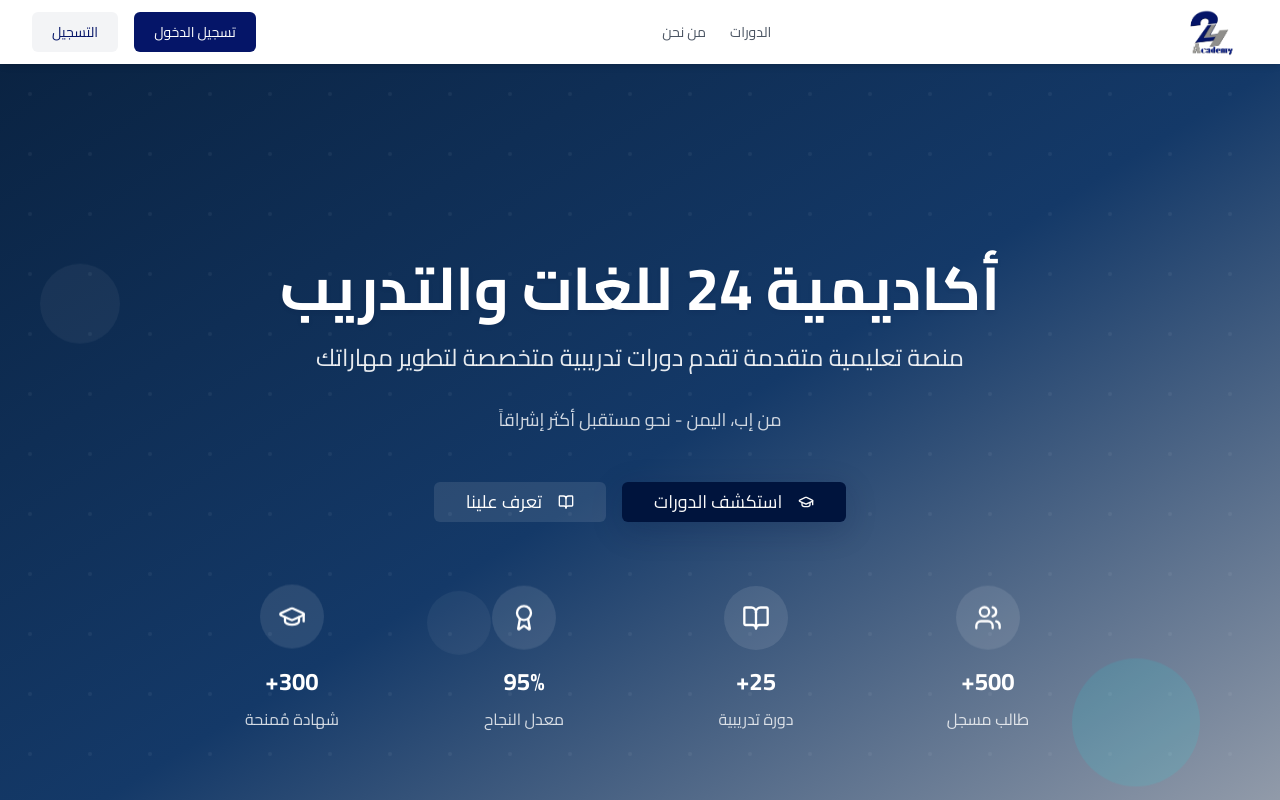
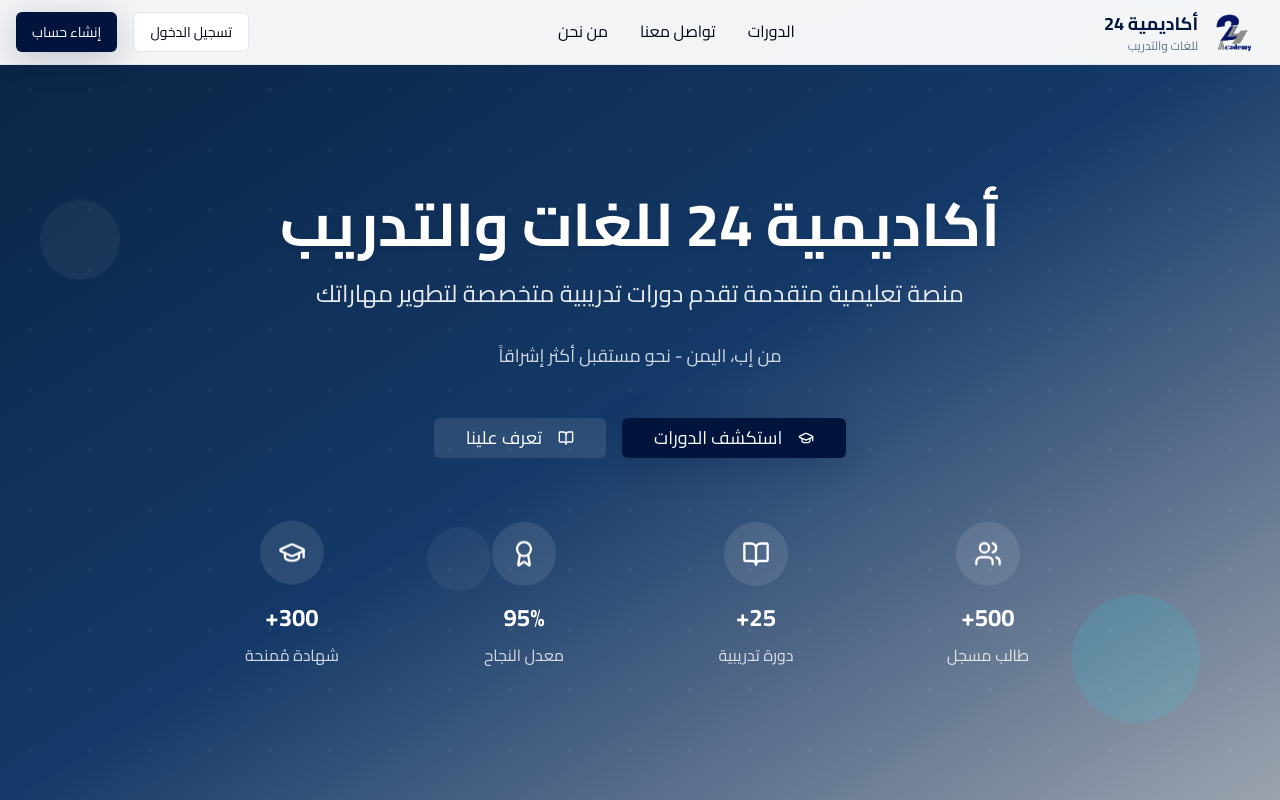
Before and after one commit to 24acaemy/24academy, a Next.js app: page / in a window 1280 px wide. Shown: the top 800 px of the page. Built offline with nearby package versions, Linux system fonts and the light colour scheme; no server answers.

Commit message:
Update Nav.tsx

```diff
--- a/src/app/components/Nav.tsx
+++ b/src/app/components/Nav.tsx
@@ -1,16 +1,19 @@
 "use client";
-import { useState, useEffect } from 'react';
-import Image from 'next/image';
-import Link from 'next/link';
-import { auth, db } from '@/services/firebase';
-import { useRouter } from 'next/navigation';
-import { FaEnvelope, FaUserCircle } from 'react-icons/fa';
-import { doc, getDoc } from 'firebase/firestore';
+
+import { useState, useEffect } from "react";
+import Link from "next/link";
+import Image from "next/image";
+import { useRouter } from "next/navigation";
+import { auth, db } from "@/services/firebase";
+import { doc, getDoc } from "firebase/firestore";
+import { Button } from "@/app/components/ui/button";
+import { Menu, X } from "lucide-react";
+import { FaUserCircle } from "react-icons/fa";
 
 const Header = () => {
-  const [user, setUser] = useState(null);
+  const [user, setUser] = useState<any>(null);
   const [userRole, setUserRole] = useState<string | null>(null);
-  const [isMobileMenuOpen, setIsMobileMenuOpen] = useState(false);
+  const [isMenuOpen, setIsMenuOpen] = useState(false);
   const [isDropdownOpen, setIsDropdownOpen] = useState(false);
   const router = useRouter();
 
@@ -21,106 +24,115 @@ const Header = () => {
         const userDocRef = doc(db, "users", user.uid);
         const docSnap = await getDoc(userDocRef);
         if (docSnap.exists()) {
-          const userData = docSnap.data();
-          setUserRole(userData.role);
+          setUserRole(docSnap.data().role);
         }
       } else {
         setUserRole(null);
       }
     });
-
     return () => unsubscribe();
   }, []);
 
   const handleLogout = async () => {
     try {
       await auth.signOut();
-      router.push('/login');
+      router.push("/login");
     } catch (error) {
       console.error("Error signing out: ", error);
     }
   };
 
   return (
-    <header className="bg-white shadow-md backdrop-blur-lg bg-opacity-50 sticky top-0 z-50" dir="rtl">
-      <div className="mx-auto flex h-16 max-w-screen-xl items-center justify-between px-4 sm:px-6 lg:px-8">
-        {/* Logo */}
-        <Link href="/" className="flex items-center">
-          <span className="sr-only">الصفحة الرئيسية</span>
+    <header
+      className="fixed top-0 w-full z-50 bg-background/95 backdrop-blur-sm border-b border-border"
+      dir="rtl"
+    >
+      <div className="container mx-auto px-4">
+        <div className="flex items-center justify-between h-16">
+          {/* Logo and Title */}
+          <div className="flex items-center space-x-2 space-x-reverse">
             <Image
               src="/logo.png"
-            alt="الشعار"
-            width={70}
-            height={15}
-            className="object-contain max-w-full h-auto"
+              alt="أكاديمية 24"
+              width={40}
+              height={40}
+              className="h-10 w-auto"
             />
-        </Link>
+            <div>
+              <h1 className="text-lg font-bold text-primary arabic-text">
+                أكاديمية 24
+              </h1>
+              <p className="text-xs text-muted-foreground arabic-text">
+                للغات والتدريب
+              </p>
+            </div>
+          </div>
 
           {/* Desktop Navigation */}
-        <nav className="hidden md:flex items-center gap-8">
-          <ul className="flex items-center gap-6 text-sm">
-            <li>
-              <Link className="text-gray-600 hover:text-[#051568] transition duration-200" href="/Courses">
+          <nav className="hidden md:flex items-center space-x-8 space-x-reverse">
+            <Link
+              href="/Courses"
+              className="text-foreground hover:text-primary transition-colors arabic-text"
+            >
               الدورات
             </Link>
-            </li>
             {user && userRole === "admin" && (
               <>
-                <li>
-                  <Link className="text-gray-600 hover:text-[#051568] transition duration-200" href="/admin-dashboard">
+                <Link
+                  href="/admin-dashboard"
+                  className="text-foreground hover:text-primary transition-colors arabic-text"
+                >
                   لوحة التحكم
                 </Link>
-                </li>
-                <li>
-                  <Link className="text-gray-600 hover:text-[#051568] transition duration-200" href="/admin-reports">
+                <Link
+                  href="/admin-reports"
+                  className="text-foreground hover:text-primary transition-colors arabic-text"
+                >
                   التقارير
                 </Link>
-                </li>
               </>
             )}
             {user && userRole === "teacher" && (
-              <>
-                <li>
-                  <Link className="text-gray-600 hover:text-[#051568] transition duration-200" href="/teacher-dashboard">
-                  لوحة التخكم
+              <Link
+                href="/teacher-dashboard"
+                className="text-foreground hover:text-primary transition-colors arabic-text"
+              >
+                لوحة التحكم
               </Link>
-                </li>
-
-              </>
             )}
             {user && userRole !== "admin" && userRole !== "teacher" && (
-              <li>
-                <Link className="text-gray-600 hover:text-[#051568] transition duration-200" href="/student-dashboard/my-courses">
+              <Link
+                href="/student-dashboard/my-courses"
+                className="text-foreground hover:text-primary transition-colors arabic-text"
+              >
                 دوراتي
               </Link>
-              </li>
             )}
-
-            <li>
-              <Link className="text-gray-600 hover:text-[#051568] transition duration-200" href="/Aboutus">
+            <a
+  href="#contact"
+  className="text-foreground hover:text-primary transition-colors arabic-text"
+>
+  تواصل معنا
+</a>
+            <Link
+              href="/Aboutus"
+              className="text-foreground hover:text-primary transition-colors arabic-text"
+            >
               من نحن
             </Link>
-            </li>
-          </ul>
           </nav>
 
-        {/* User Section */}
-        <div className="flex items-center gap-4">
+          {/* Desktop Auth */}
+          <div className="hidden md:flex items-center space-x-4 space-x-reverse">
             {!user ? (
-            <div className="flex gap-4">
-              <Link
-                className="rounded-md bg-[#051568] px-5 py-2.5 text-sm font-medium text-white hover:bg-[#03457d] transition duration-200"
-                href="/login"
-              >
-                تسجيل الدخول
-              </Link>
-              <Link
-                className="hidden rounded-md bg-gray-100 px-5 py-2.5 text-sm font-medium text-[#051568] hover:bg-gray-200 transition duration-200 sm:block"
-                href="/signup"
-              >
-                التسجيل
-              </Link>
-            </div>
+              <>
+                <Button variant="outline" className="arabic-text">
+                  <Link href="/login">تسجيل الدخول</Link>
+                </Button>
+                <Button className="academy-button-primary arabic-text">
+                  <Link href="/signup">إنشاء حساب</Link>
+                </Button>
+              </>
             ) : (
               <div className="relative">
                 <button
@@ -128,7 +140,9 @@ const Header = () => {
                   className="flex items-center gap-2 bg-gray-100 p-2.5 rounded-lg shadow-md hover:shadow-lg transition-all cursor-pointer"
                 >
                   <FaUserCircle className="text-[#051568] text-xl" />
-                <span className="text-gray-600 text-sm font-medium">{user.email}</span>
+                  <span className="text-gray-600 text-sm font-medium">
+                    {user.email}
+                  </span>
                 </button>
                 {isDropdownOpen && (
                   <div className="absolute left-0 mt-2 bg-white border border-gray-200 rounded-lg shadow-md w-48 z-10">
@@ -144,99 +158,109 @@ const Header = () => {
             )}
           </div>
 
-        {/* Mobile Menu Toggle */}
-        <button
-          onClick={() => setIsMobileMenuOpen(!isMobileMenuOpen)}
-          className="block rounded bg-gray-100 p-2.5 text-gray-600 hover:text-gray-800 transition duration-200 md:hidden"
-        >
-          <span className="sr-only">فتح القائمة</span>
-          <svg
-            xmlns="http://www.w3.org/2000/svg"
-            className="h-5 w-5"
-            fill="none"
-            viewBox="0 0 24 24"
-            stroke="currentColor"
-            strokeWidth="2"
-          >
-            <path strokeLinecap="round" strokeLinejoin="round" d="M4 6h16M4 12h16M4 18h16" />
-          </svg>
+          {/* Mobile Menu Button */}
+          <button className="md:hidden" onClick={() => setIsMenuOpen(!isMenuOpen)}>
+            {isMenuOpen ? <X size={24} /> : <Menu size={24} />}
           </button>
         </div>
 
-      {/* Mobile Navigation Menu */}
-      <div
-        className={`md:hidden ${isMobileMenuOpen ? 'block' : 'hidden'} bg-white shadow-md p-4 transition-all ease-in-out duration-300`}
-      >
-        <nav aria-label="Global" className="flex flex-col gap-4">
-          <ul>
-            <li className="border-b border-gray-200 py-2">
+        {/* Mobile Menu */}
+        {isMenuOpen && (
+          <div className="md:hidden absolute top-16 inset-x-0 bg-background border-b border-border animate-fade-in">
+            <div className="px-4 py-4 space-y-4">
               <Link
-                className="block text-gray-600 hover:text-[#051568] transition duration-200 px-4 py-2 rounded-md hover:bg-gray-100"
                 href="/Courses"
-                onClick={() => setIsMobileMenuOpen(false)}
+                className="block text-foreground hover:text-primary transition-colors arabic-text"
+                onClick={() => setIsMenuOpen(false)}
               >
                 الدورات
               </Link>
-            </li>
               {user && userRole === "admin" && (
                 <>
-                <li className="border-b border-gray-200 py-2">
                   <Link
-                    className="block text-gray-600 hover:text-[#051568] transition duration-200 px-4 py-2 rounded-md hover:bg-gray-100"
                     href="/admin-dashboard"
-                    onClick={() => setIsMobileMenuOpen(false)}
+                    className="block text-foreground hover:text-primary transition-colors arabic-text"
+                    onClick={() => setIsMenuOpen(false)}
                   >
                     لوحة التحكم
                   </Link>
-                </li>
-                <li className="border-b border-gray-200 py-2">
                   <Link
-                    className="block text-gray-600 hover:text-[#051568] transition duration-200 px-4 py-2 rounded-md hover:bg-gray-100"
                     href="/admin-reports"
-                    onClick={() => setIsMobileMenuOpen(false)}
+                    className="block text-foreground hover:text-primary transition-colors arabic-text"
+                    onClick={() => setIsMenuOpen(false)}
                   >
                     التقارير
                   </Link>
-                </li>
                 </>
               )}
               {user && userRole === "teacher" && (
-              <>
-                <li className="border-b border-gray-200 py-2">
                 <Link
-                    className="block text-gray-600 hover:text-[#051568] transition duration-200 px-4 py-2 rounded-md hover:bg-gray-100"
                   href="/teacher-dashboard"
-                    onClick={() => setIsMobileMenuOpen(false)}
+                  className="block text-foreground hover:text-primary transition-colors arabic-text"
+                  onClick={() => setIsMenuOpen(false)}
                 >
                   لوحة التحكم
                 </Link>
-                </li>
-
-              </>
               )}
               {user && userRole !== "admin" && userRole !== "teacher" && (
-              <li className="border-b border-gray-200 py-2">
                 <Link
-                  className="block text-gray-600 hover:text-[#051568] transition duration-200 px-4 py-2 rounded-md hover:bg-gray-100"
                   href="/student-dashboard/my-courses"
-                  onClick={() => setIsMobileMenuOpen(false)}
+                  className="block text-foreground hover:text-primary transition-colors arabic-text"
+                  onClick={() => setIsMenuOpen(false)}
                 >
                   دوراتي
                 </Link>
-              </li>
               )}
-
-            <li className="py-2">
+              <a
+  href="#contact"
+  className="block text-foreground hover:text-primary transition-colors arabic-text"
+  onClick={() => setIsMenuOpen(false)}
+>
+  تواصل معنا
+</a>
               <Link
-                className="block text-gray-600 hover:text-[#051568] transition duration-200 px-4 py-2 rounded-md hover:bg-gray-100"
                 href="/Aboutus"
-                onClick={() => setIsMobileMenuOpen(false)}
+                className="block text-foreground hover:text-primary transition-colors arabic-text"
+                onClick={() => setIsMenuOpen(false)}
               >
                 من نحن
               </Link>
-            </li>
-          </ul>
-        </nav>
+              <div className="pt-4 space-y-2">
+                {!user ? (
+                  <>
+                    <Button
+                      variant="outline"
+                      className="w-full arabic-text"
+                      onClick={() => {
+                        setIsMenuOpen(false);
+                        router.push("/login");
+                      }}
+                    >
+                      تسجيل الدخول
+                    </Button>
+                    <Button
+                      className="w-full academy-button-primary arabic-text"
+                      onClick={() => {
+                        setIsMenuOpen(false);
+                        router.push("/signup");
+                      }}
+                    >
+                      إنشاء حساب
+                    </Button>
+                  </>
+                ) : (
+                  <Button
+                    variant="outline"
+                    className="w-full arabic-text"
+                    onClick={handleLogout}
+                  >
+                    تسجيل الخروج
+                  </Button>
+                )}
+              </div>
+            </div>
+          </div>
+        )}
       </div>
     </header>
   );
```
Lines whose indentation alone changed are shown as unchanged.
